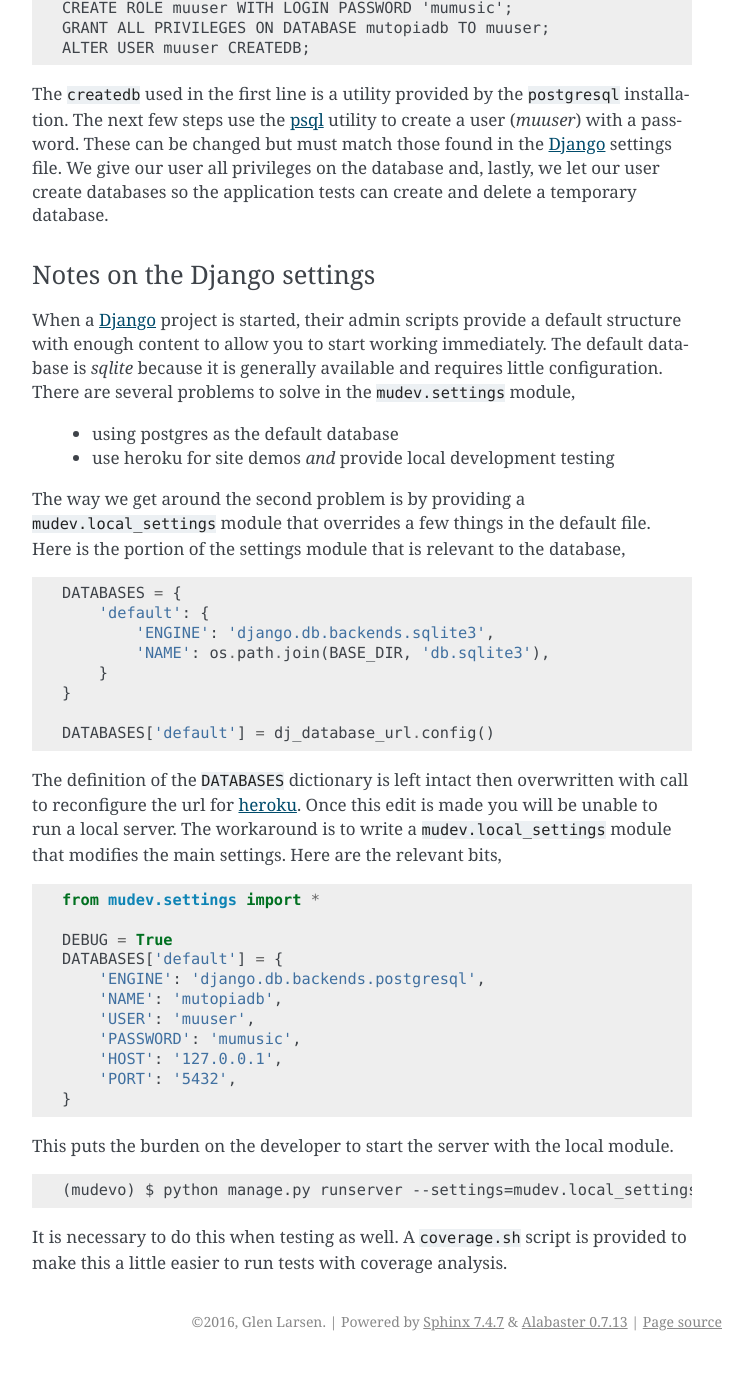
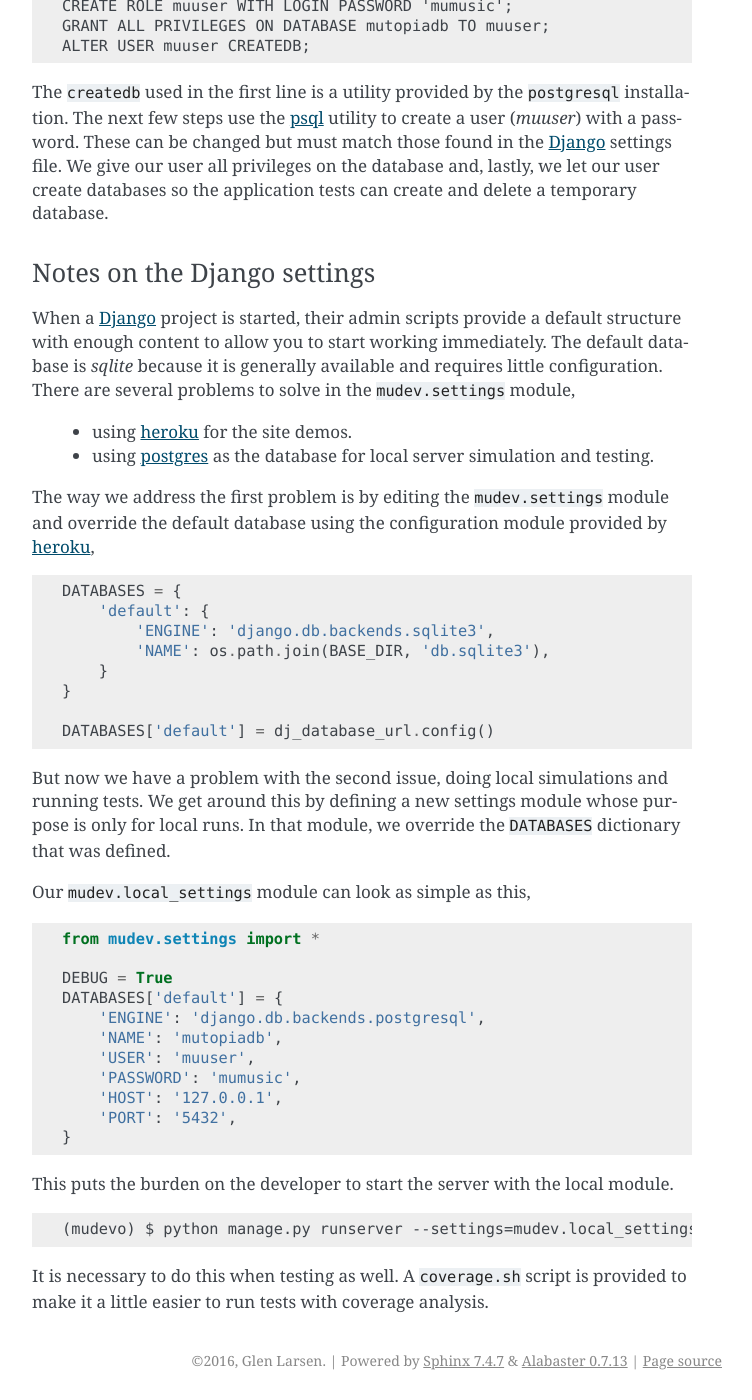
Before and after one commit to glenl/mudev, a Sphinx documentation site: the page built from docs/getting-started.rst, in a window 1280 px wide and 1400 px high, scrolled down 2661 px. Shown: the whole window, without its empty margins (388-1140 px from the left). Built offline with Sphinx 7.4.7, drawn with Linux system fonts in a browser that asks for light colours; before the commit the page ends 4022 px from its top, so only the background shows below that; some of the changed text lies outside the part shown.

Commit message:
final edits

```diff
--- a/docs/getting-started.rst
+++ b/docs/getting-started.rst
@@ -66,8 +66,8 @@
 
   (mudevo) $ pip install -r requirements.txt
 
-You may have as many environments as you like but take care to use
-(``workon``) the correct environment when you develop code in this project.
+You may have as many environments as you like but take care to work on
+the correct environment when you develop code in this project.
 
 .. _pg-configure-label:
 
@@ -110,7 +110,7 @@
 
   $ sudo -u postgres psql -d template1 -c 'create extension unaccent;'
 
-Note that when you make changes to the **postgres** database, as
+Note that when you make changes to the |postgres| database, as
 above, you are actually modifying the default database configuration
 for all users. You want to do this in the event you write tests that
 use this extension.
@@ -125,7 +125,7 @@
 is SQLite, which is convenient since it requires no extra
 configuration. In that mode, |django| will do all the work of creating
 the database and its tables without much grief from the user. To have
-FTS we need to switch the database back-end to `postgres` and that
+FTS we need to switch the database back-end to |postgres| and that
 means extra configuration is required. Here are the steps, ::
 
   $ sudo -u postgres createdb mutopiadb
@@ -153,13 +153,13 @@
 available and requires little configuration. There are several
 problems to solve in the ``mudev.settings`` module,
 
- - using postgres as the default database
- - use heroku for site demos *and* provide local development testing
+ - using |heroku| for the site demos.
+ - using |postgres| as the database for local server simulation and
+   testing.
 
-The way we get around the second problem is by providing a
-``mudev.local_settings`` module that overrides a few things in the
-default file. Here is the portion of the settings module that is
-relevant to the database, ::
+The way we address the first problem is by editing the
+``mudev.settings`` module and override the default database using the
+configuration module provided by |heroku|, ::
 
   DATABASES = {
       'default': {
@@ -170,11 +170,12 @@
 
   DATABASES['default'] = dj_database_url.config()
 
-The definition of the ``DATABASES`` dictionary is left intact then
-overwritten with call to reconfigure the url for |heroku|. Once this
-edit is made you will be unable to run a local server. The workaround
-is to write a ``mudev.local_settings``  module that modifies the main
-settings. Here are the relevant bits, ::
+But now we have a problem with the second issue, doing local
+simulations and running tests. We get around this by defining a new
+settings module whose purpose is only for local runs. In that module,
+we override the ``DATABASES`` dictionary that was defined.
+
+Our ``mudev.local_settings`` module can look as simple as this, ::
 
   from mudev.settings import *
 
@@ -194,5 +195,5 @@
   (mudevo) $ python manage.py runserver --settings=mudev.local_settings
 
 It is necessary to do this when testing as well. A ``coverage.sh``
-script is provided to make this a little easier to run tests with
+script is provided to make it a little easier to run tests with
 coverage analysis.
```
Also changed, not shown: other parts of docs/getting-started.rst (+4 -4 lines).
